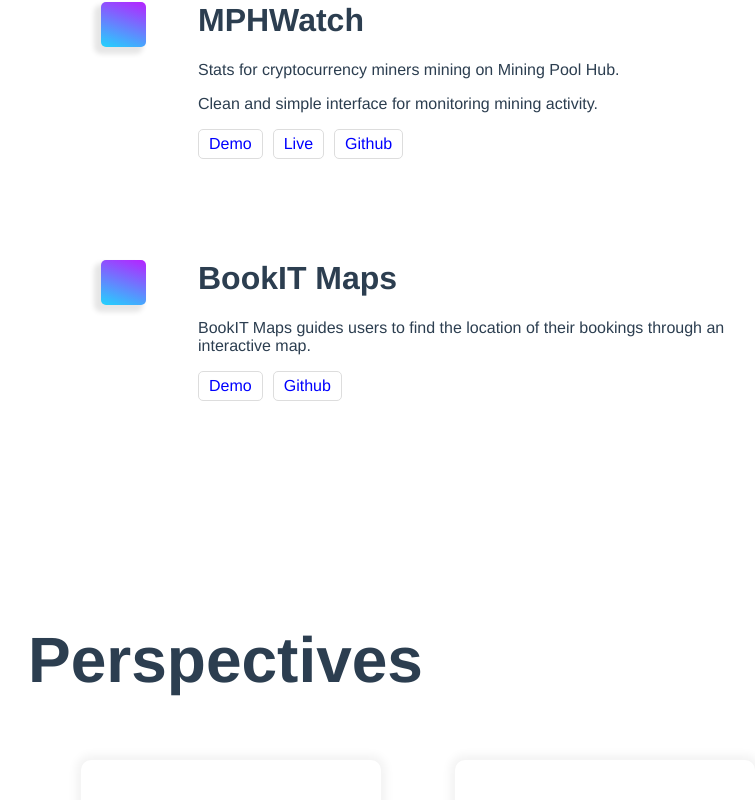
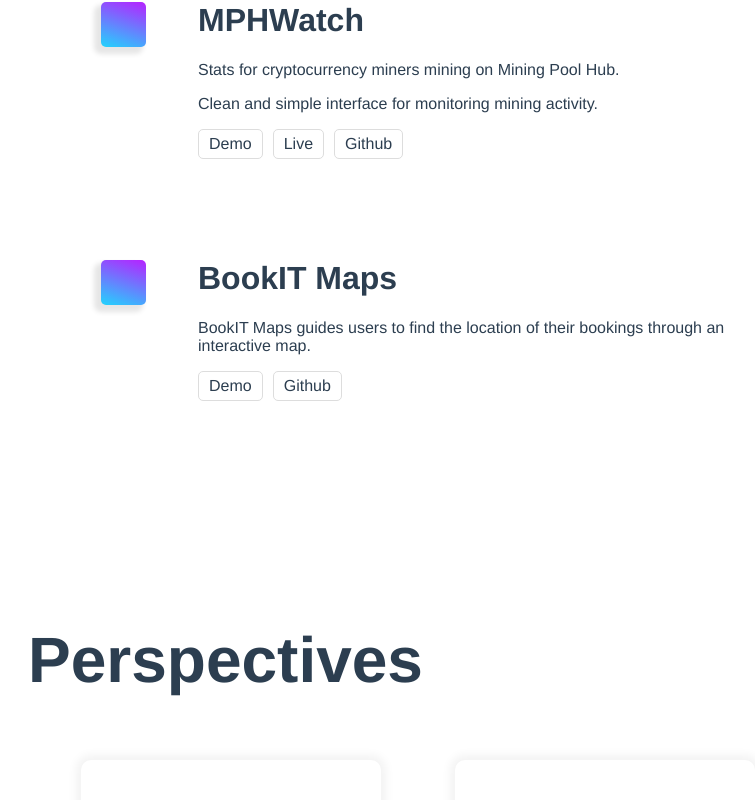
Before and after one commit to samzx/samxie, a Vue app: page / in a window 1280 px wide. Shown: the part 980-1780 px from the top of the page, without its empty margins (222-977 px from the left). Built offline with nearby package versions, Linux system fonts and the light colour scheme.

Commit message:
fixed links to use anchor

```diff
--- a/src/App.vue
+++ b/src/App.vue
@@ -29,16 +29,12 @@
 }
 
 a {
-  color: blue;
+  color: #2c3e50;
   text-decoration: none;
 }
 
 a.disabled {
   color: grey;
-}
-
-a:hover {
-  cursor: pointer;
 }
 
 a.disabled:hover {
--- a/src/components/Exit.vue
+++ b/src/components/Exit.vue
@@ -2,32 +2,27 @@
   <div class="exit main">
     <h1 class="title">Perspectives</h1>
     <div class="card">
-      <div class="left" v-on:click="open('/blog')">
+      <a class="left" href="/blog">
         <div class="text">
           <h1>Blog</h1>
           <p>The journey of an indie maker</p>
         </div>
         <div class="image"></div>
-      </div>
-      <div class="right" v-on:click="open('https://twitter.com/samxstudio')">
+      </a>
+      <a class="right" href="https://twitter.com/samxstudio">
         <div class="text">
           <h1>Twitter</h1>
           <p>@samxstudio</p>
         </div>
         <div class="image"></div>
-      </div>
+      </a>
     </div>
   </div>
 </template>
 
 <script>
 export default {
-  name: 'Exit',
-  methods: {
-    open: (url) => {
-      window.location.href = url
-    }
-  }
+  name: 'Exit'
 }
 </script>
 
@@ -41,7 +36,6 @@
 }
 
 .left:hover, .right:hover {
-  cursor: pointer;
   box-shadow: 0 0 20px 5px rgba(0,0,0,0.1);
 }
 
--- a/src/components/Product.vue
+++ b/src/components/Product.vue
@@ -1,8 +1,8 @@
 <template>
   <div class="product">
     <div class="left">
-      <div v-if="hasLink(product)" v-on:click="open(getUrl(product))" class="icon"></div>
-      <div v-else class="icon disabled"></div>
+      <a v-if="hasLink(product)" class="icon" v-bind:href="getUrl(product)"></a>
+      <a v-else class="icon disabled"></a>
     </div>
     <div class="right">
       <h1>{{product.name}}</h1>
@@ -11,8 +11,8 @@
       </div>
       <div class="links">
         <div v-for="(link, index) in product.links" :key="`product-link-${index}`" class="link">
-          <a v-if="link.url" v-bind:href="link.url" target="_blank">{{link.name}}</a>
-          <a v-else class="disabled">{{link.name}}</a>
+          <a v-if="link.url" v-bind:href="link.url" target="_blank" class="button">{{link.name}}</a>
+          <a v-else class="button disabled">{{link.name}}</a>
         </div>
       </div>
     </div>
@@ -52,10 +52,10 @@
   transition: box-shadow 0.3s;
   background-color: #21D4FD;
   background-image: linear-gradient(19deg, #21D4FD 0%, #B721FF 100%);
-  cursor: pointer;
   text-align: center;
   color:white;
   font-weight: 900;
+  display: block;
 }
 
 .icon:hover {
@@ -83,11 +83,16 @@
 }
 
 .link {
+  display: inline-block;
+}
+
+.button {
   margin-right: 10px;
   padding: 5px 10px;
   border-radius: 5px;
   border: 1px solid #ddd;
   display: inline-block;
+  transition: all 0.3s;
 }
 
 </style>
```
